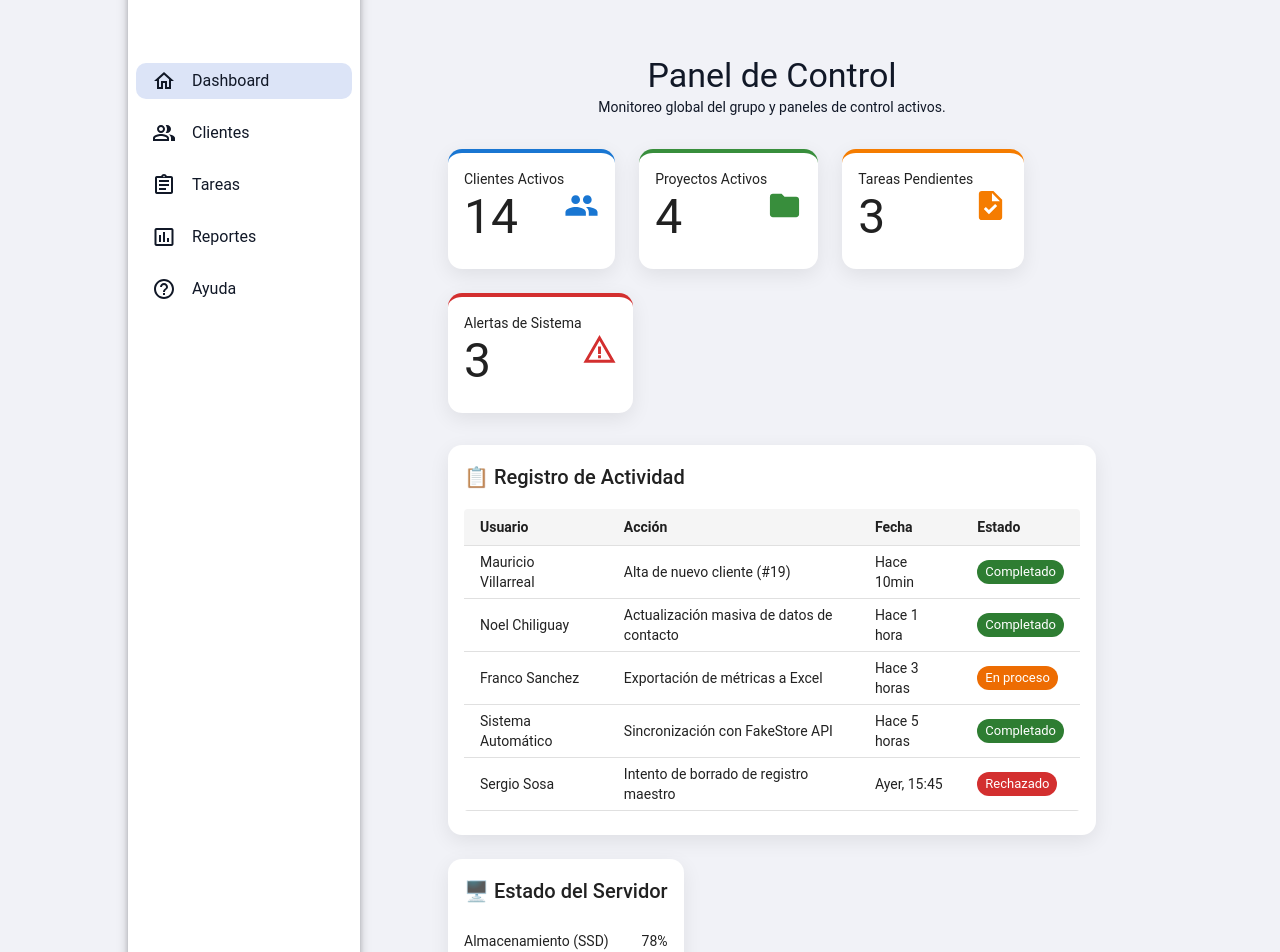
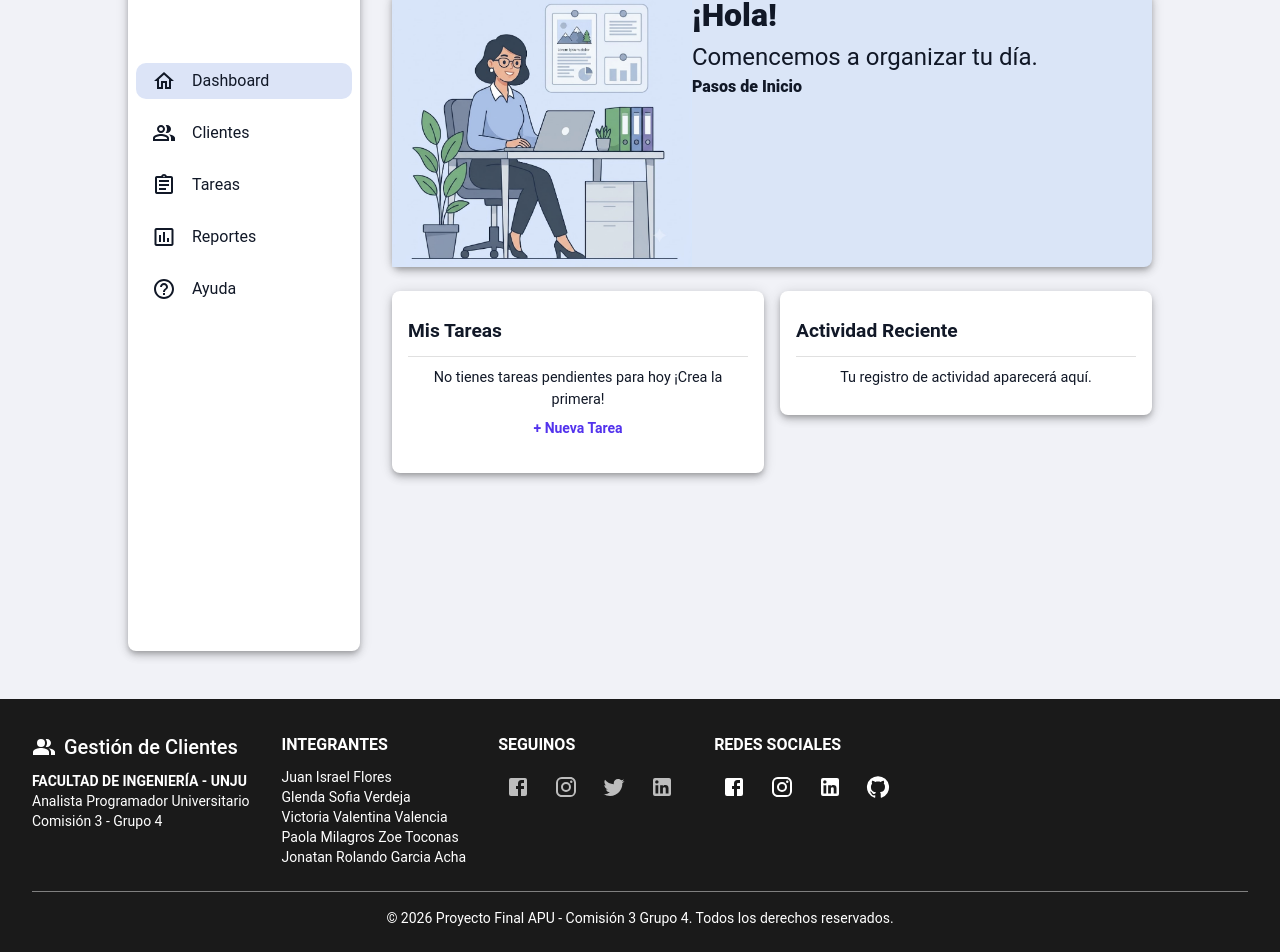
Before and after one commit to sofiver2023/pv_tp_integrador_grupo4, a React (Vite) app: page /dashboard in a window 1280 px wide. Shown: the part 97-1049 px from the top of the page. Built offline with nearby package versions, Linux system fonts and the light colour scheme; sample sign-in values are in the browser's storage.

Commit message:
feat(dashboard): implementar nueva estructura visual Estructura: Nueva distribución de los elementos en la vista principal. Diseño: Ajustes enfocados en la presentación y la interfaz de usuario (UI).

```diff
--- a/src/styles/global.css
+++ b/src/styles/global.css
@@ -21,7 +21,7 @@ main {
     width:100%;
     min-height:100vh;
     min-height: calc(100vh - 140px);
-    padding:2rem;
+    padding:0;
     background:var(--background);
 }
 
--- a/src/views/Dashboard.jsx
+++ b/src/views/Dashboard.jsx
@@ -1,127 +1,89 @@
 import {
   Box, Typography, Grid, Card, CardContent,
   Table, TableBody, TableCell, TableContainer,
-  TableHead, TableRow, Paper, LinearProgress, Chip, Container
+  TableHead, TableRow, Paper, LinearProgress, Chip, Container,
+  Stack,
+  Button
 } from '@mui/material';
 import PeopleIcon from '@mui/icons-material/People';
 import FolderIcon from '@mui/icons-material/Folder';
 import TaskIcon from '@mui/icons-material/Task';
 import WarningAmberIcon from '@mui/icons-material/WarningAmber';
+import imageDashboard from '../assets/secretaria.png'
+import Divider from '@mui/material/Divider';
 
-const actividad = [
-  { usuario: 'Mauricio Villarreal', accion: 'Alta de nuevo cliente (#19)', fecha: 'Hace 10min', estado: 'Completado' },
-  { usuario: 'Noel Chiliguay', accion: 'Actualización masiva de datos de contacto', fecha: 'Hace 1 hora', estado: 'Completado' },
-  { usuario: 'Franco Sanchez', accion: 'Exportación de métricas a Excel', fecha: 'Hace 3 horas', estado: 'En proceso' },
-  { usuario: 'Sistema Automático', accion: 'Sincronización con FakeStore API', fecha: 'Hace 5 horas', estado: 'Completado' },
-  { usuario: 'Sergio Sosa', accion: 'Intento de borrado de registro maestro', fecha: 'Ayer, 15:45', estado: 'Rechazado' },
-];
-
-const estadoColor = (estado) => {
-  if (estado === 'Completado') return 'success';
-  if (estado === 'En proceso') return 'warning';
-  if (estado === 'Rechazado') return 'error';
-  return 'default';
-};
-
-const servidor = [
-  { label: 'Almacenamiento (SSD)', valor: 78, color: 'primary' },
-  { label: 'Memoria RAM', valor: 45, color: 'success' },
-  { label: 'Carga de CPU', valor: 92, color: 'error' },
-];
-
-const metricas = [
-  { label: 'Clientes Activos', valor: 14, icon: <PeopleIcon fontSize="large" />, color: '#1976d2' },
-  { label: 'Proyectos Activos', valor: 4, icon: <FolderIcon fontSize="large" />, color: '#388e3c' },
-  { label: 'Tareas Pendientes', valor: 3, icon: <TaskIcon fontSize="large" />, color: '#f57c00' },
-  { label: 'Alertas de Sistema', valor: 3, icon: <WarningAmberIcon fontSize="large" />, color: '#d32f2f' },
-];
 
 const Dashboard = () => {
   return (
-    <Container maxWidth="lg" sx={{ py: 4 }}>
-      <Box sx={{ mb: 4, textAlign: 'center' }}>
-        <Typography variant="h4" fontWeight="bold">Panel de Control</Typography>
-        <Typography variant="body2" color="text.secondary">
-          Monitoreo global del grupo y paneles de control activos.
-        </Typography>
+    <Box>
+      <Box sx={{
+        width: { xs: '100%' },
+        my: { xs: 0 },
+        backgroundColor: '#DAE5F7',
+        borderRadius: { xs: 0, lg: 2 },
+        boxShadow: 5,
+      }}>
+
+        <Grid container>
+          <Box
+            component="img"
+            src={imageDashboard}
+            alt="Secretaria escritorio"
+            sx={{
+              maxWidth: { xs: 200, lg: 300, xl: 400 },
+              minWidth: { xs: 100, xl: 400 },
+              height: 'auto'
+            }}
+          />
+
+          <Box>
+            <Box>
+              <Typography sx={{ fontSize: { xs: '2rem', fontWeight: 800 } }}>¡Hola!</Typography>
+              <Typography sx={{ fontSize: { xs: '1.5rem', fontWeight: 400 } }}>Comencemos a organizar tu día.</Typography>
+              <Typography sx={{ fontSize: { xs: '1rem', fontWeight: 800 } }}>Pasos de Inicio</Typography>
+            </Box>
+          </Box>
+        </Grid>
       </Box>
 
-      <Grid container spacing={3} sx={{ mb: 4 }} justifyContent="center">
-        {metricas.map((m) => (
-          <Grid item xs={12} sm={6} md={3} key={m.label}>
-            <Card elevation={3} sx={{ borderTop: `4px solid ${m.color}` }}>
-              <CardContent sx={{ display: 'flex', justifyContent: 'space-between', alignItems: 'center' }}>
-                <Box>
-                  <Typography variant="body2" color="text.secondary">{m.label}</Typography>
-                  <Typography variant="h3" fontWeight="bold">{m.valor}</Typography>
-                </Box>
-                <Box sx={{ color: m.color }}>{m.icon}</Box>
-              </CardContent>
-            </Card>
-          </Grid>
-        ))}
+      <Grid container spacing={2} sx={{ m: { xs: '1rem', lg: '0px' } }}>
+        <Grid size={{ xs: 12, md: 6 }}>
+          <Box
+            sx={{
+              width: { xs: '100%' },
+              my: { xs: 0, lg: '1.5rem' },
+              p: 2,
+              backgroundColor: '#FFFFFF',
+              borderRadius: { xs: 2, lg: 2 },
+              boxShadow: 5,
+            }}>
+            <Typography sx={{ fontWeight: 600, fontSize: '1.2rem', py: '10px' }}>Mis Tareas</Typography>
+            <Divider />
+            <Box sx={{ textAlign: 'center', py: '10px' }}>
+              <Typography sx={{ fontWeight: 400, fontSize: '.9rem' }}>No tienes tareas pendientes para hoy ¡Crea la primera!</Typography>
+              <Button>+ Nueva Tarea</Button>
+            </Box>
+          </Box>
+        </Grid>
+        <Grid size={{ xs: 12, md: 6 }}>
+          <Box sx={{
+            width: { xs: '100%' },
+            my: { xs: 0, lg: '1.5rem' },
+            p: 2,
+            backgroundColor: '#FFFFFF',
+            borderRadius: { xs: 2, lg: 2 },
+            boxShadow: 5,
+          }}>
+            <Typography sx={{ fontWeight: 600, fontSize: '1.2rem', py: '10px' }}>Actividad Reciente</Typography>
+            <Divider />
+            <Box sx={{ textAlign: 'center', py: '10px' }}>
+              <Typography sx={{ fontWeight: 400, fontSize: '.9rem' }}>Tu registro de actividad aparecerá aquí.</Typography>
+            </Box>
+          </Box>
+        </Grid>
       </Grid>
 
-      <Grid container spacing={3}>
-        <Grid item xs={12} md={8}>
-          <Card elevation={3}>
-            <CardContent>
-              <Typography variant="h6" fontWeight="bold" sx={{ mb: 2 }}>
-                📋 Registro de Actividad
-              </Typography>
-              <TableContainer component={Paper} elevation={0}>
-                <Table size="small">
-                  <TableHead>
-                    <TableRow sx={{ bgcolor: '#f5f5f5' }}>
-                      <TableCell><b>Usuario</b></TableCell>
-                      <TableCell><b>Acción</b></TableCell>
-                      <TableCell><b>Fecha</b></TableCell>
-                      <TableCell><b>Estado</b></TableCell>
-                    </TableRow>
-                  </TableHead>
-                  <TableBody>
-                    {actividad.map((row, i) => (
-                      <TableRow key={i} hover>
-                        <TableCell>{row.usuario}</TableCell>
-                        <TableCell>{row.accion}</TableCell>
-                        <TableCell>{row.fecha}</TableCell>
-                        <TableCell>
-                          <Chip label={row.estado} color={estadoColor(row.estado)} size="small" />
-                        </TableCell>
-                      </TableRow>
-                    ))}
-                  </TableBody>
-                </Table>
-              </TableContainer>
-            </CardContent>
-          </Card>
-        </Grid>
-
-        <Grid item xs={12} md={4}>
-          <Card elevation={3} sx={{ height: '100%' }}>
-            <CardContent>
-              <Typography variant="h6" fontWeight="bold" sx={{ mb: 3 }}>
-                🖥️ Estado del Servidor
-              </Typography>
-              {servidor.map((s) => (
-                <Box key={s.label} sx={{ mb: 3 }}>
-                  <Box sx={{ display: 'flex', justifyContent: 'space-between', mb: 0.5 }}>
-                    <Typography variant="body2">{s.label}</Typography>
-                    <Typography variant="body2" fontWeight="bold">{s.valor}%</Typography>
-                  </Box>
-                  <LinearProgress
-                    variant="determinate"
-                    value={s.valor}
-                    color={s.color}
-                    sx={{ height: 10, borderRadius: 5 }}
-                  />
-                </Box>
-              ))}
-            </CardContent>
-          </Card>
-        </Grid>
-      </Grid>
-    </Container>
+    </Box>
   );
 };
 
```
Also changed, not shown: src/assets/secretaria-image.jpg (added), src/assets/secretaria.png (added).
